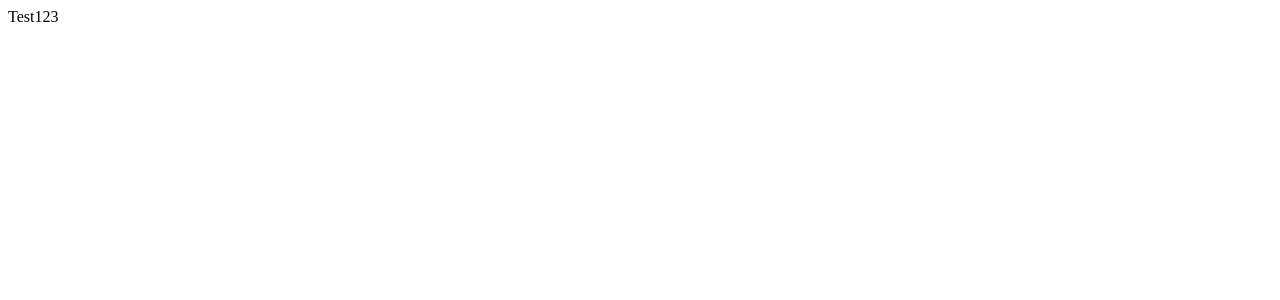
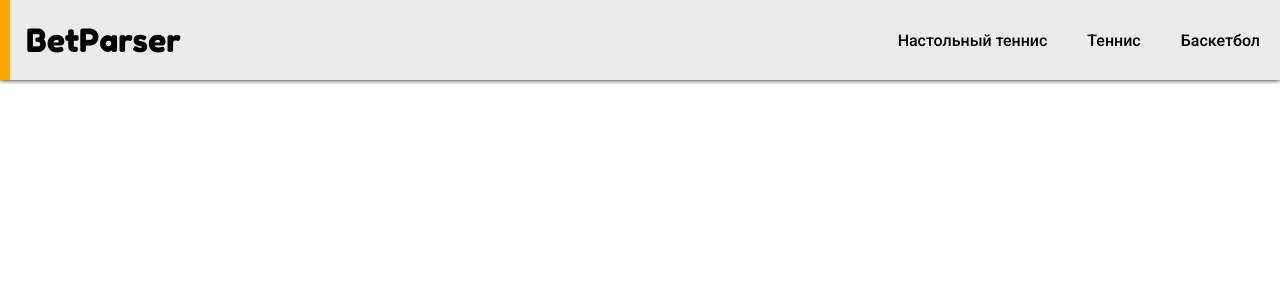
Before and after one commit to homelyanskii/betparser, a Flask app: page / in a window 1280 px wide. Before the commit the part shown is almost empty. Shown: the top 300 px of the page. Run offline with Flask 2, Linux system fonts and the light colour scheme.

Commit message:
created header

```diff
--- a/app/static/stylesheets/main.css
+++ b/app/static/stylesheets/main.css
@@ -0,0 +1,53 @@
+* {
+    box-sizing: border-box;
+    margin: 0;
+    padding: 0;
+}
+
+.bet-parser-header {
+    display: grid;
+    grid-template-columns: 1fr 3fr;
+    width: 100%;
+    height: 10vh;
+    background-color: #ebebeb;
+    box-shadow: 0 0 5px #000000;
+}
+
+.bet-parser-logo {
+    border-left: 10px solid orange;
+    height: 100%;
+    padding-left: 5%;
+    display: flex;
+    flex-direction: column;
+    font-family: 'Fredoka One', cursive;
+    font-size: 2em;
+    justify-content: center;
+}
+
+.bet-parser-navigation {
+    display: flex;
+    height: 100%;
+    flex: 1;
+    text-align: right;
+    justify-content: flex-end;
+}
+
+.header-nav-list {
+    display: inline-flex;
+    flex-direction: row;
+    list-style-type: none;
+    align-items: center;
+}
+
+.header-nav-list > li {
+    display: flex;
+    height: 100%;
+    align-items: center;
+    margin: 0 20px;
+}
+
+.header-nav-link {
+    font-family: 'Roboto', sans-serif;
+    text-decoration: none;
+    color: #000000;
+}
--- a/app/templates/main/index.html
+++ b/app/templates/main/index.html
@@ -2,9 +2,34 @@
 <html lang="en">
 <head>
     <meta charset="UTF-8">
-    <title>Title</title>
+    <meta name="viewport" content="width=device-width, initial-scale=1.0">
+
+    <link rel="stylesheet" href="../../static/stylesheets/main.css">
+    <link href="https://fonts.googleapis.com/css2?family=Fredoka+One&display=swap" rel="stylesheet">
+    <link href="https://fonts.googleapis.com/css2?family=Roboto:wght@500&display=swap" rel="stylesheet">
+
+    <script src="../../static/js/script.js"></script>
+
+    <title>BetParser</title>
 </head>
 <body>
-    Test123
+    <header class="bet-parser-header">
+        <div class="bet-parser-logo">BetParser</div>
+        <nav class="bet-parser-navigation">
+            <ul class="header-nav-list">
+                <li>
+                    <a class="header-nav-link" href="#">Настольный теннис</a>
+                </li>
+                <li>
+                    <a class="header-nav-link" href="#">Теннис</a>
+                </li>
+                <li>
+                    <a class="header-nav-link" href="#">Баскетбол</a>
+                </li>
+            </ul>
+        </nav>
+    </header>
+    <main class="bet-parser-main"></main>
+    <footer class="bet-parser-footer"></footer>
 </body>
 </html>
```
Also changed, not shown: app/static/js/script.js (added).
